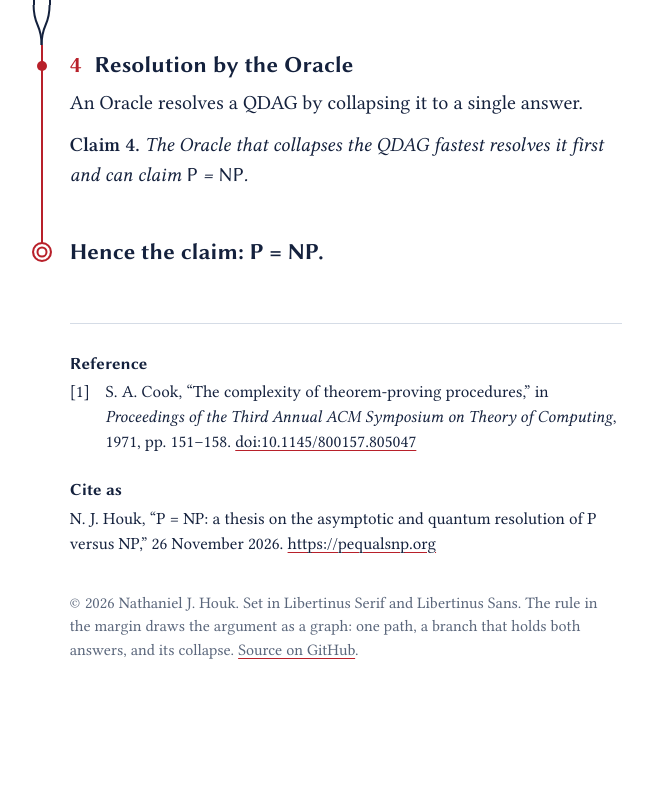
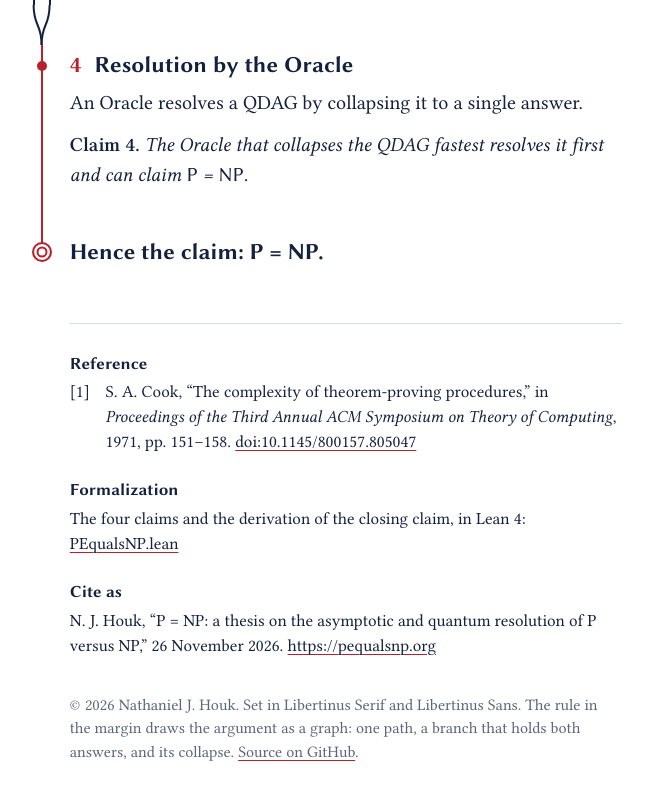
Before and after one commit to natehouk/p-equals-np, a plain HTML site: page public/index.html in a window 1280 px wide. Shown: the part 1632-2432 px from the top of the page, without its empty margins (322-969 px from the left). Before the commit the page ends 2358 px from the top, so only its background shows below. Drawn offline with Linux system fonts and the light colour scheme.

Commit message:
Link the Lean file from the site (#6)
Adds a "Formalization" entry to the end matter of the page, linking to
PEqualsNP.lean on GitHub.

Co-Authored-By: Claude Fable 5.2 <noreply@anthropic.com>
Claude-Session: https://claude.ai/code/session_015X8LZxikcD5Cb5eW5Cmj8Q

```diff
--- a/public/index.html
+++ b/public/index.html
@@ -92,6 +92,11 @@
         </ol>
       </section>
 
+      <section aria-labelledby="h-lean">
+        <h2 id="h-lean">Formalization</h2>
+        <p>The four claims and the derivation of the closing claim, in Lean 4: <a href="https://github.com/natehouk/p-equals-np/blob/master/PEqualsNP.lean">PEqualsNP.lean</a></p>
+      </section>
+
       <section aria-labelledby="h-cite">
         <h2 id="h-cite">Cite as</h2>
         <p>N. J. Houk, “<span class="eq">P = NP</span>: a thesis on the asymptotic and quantum resolution of P versus NP,” 26 November 2026. <a href="https://pequalsnp.org/">https://pequalsnp.org</a></p>
```
